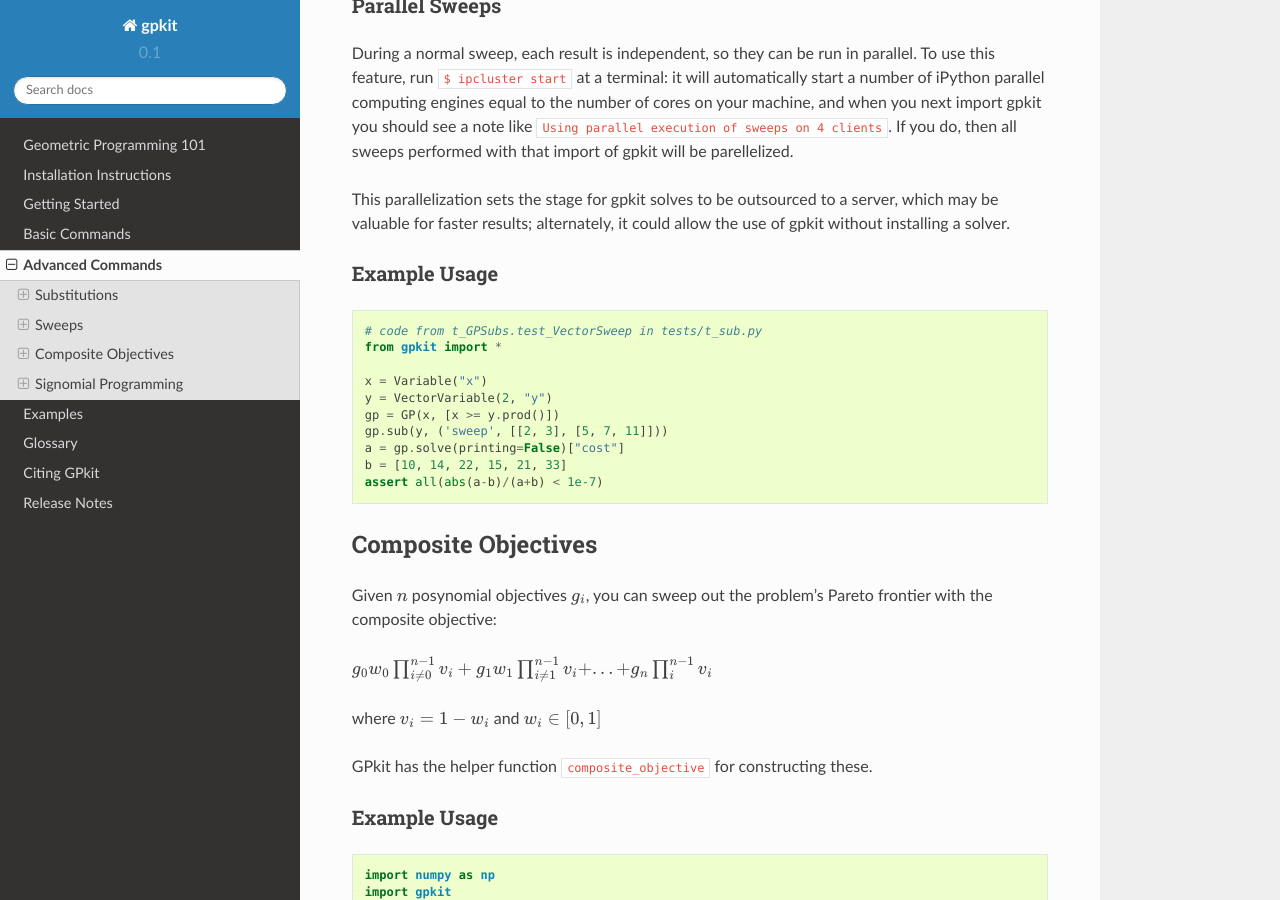
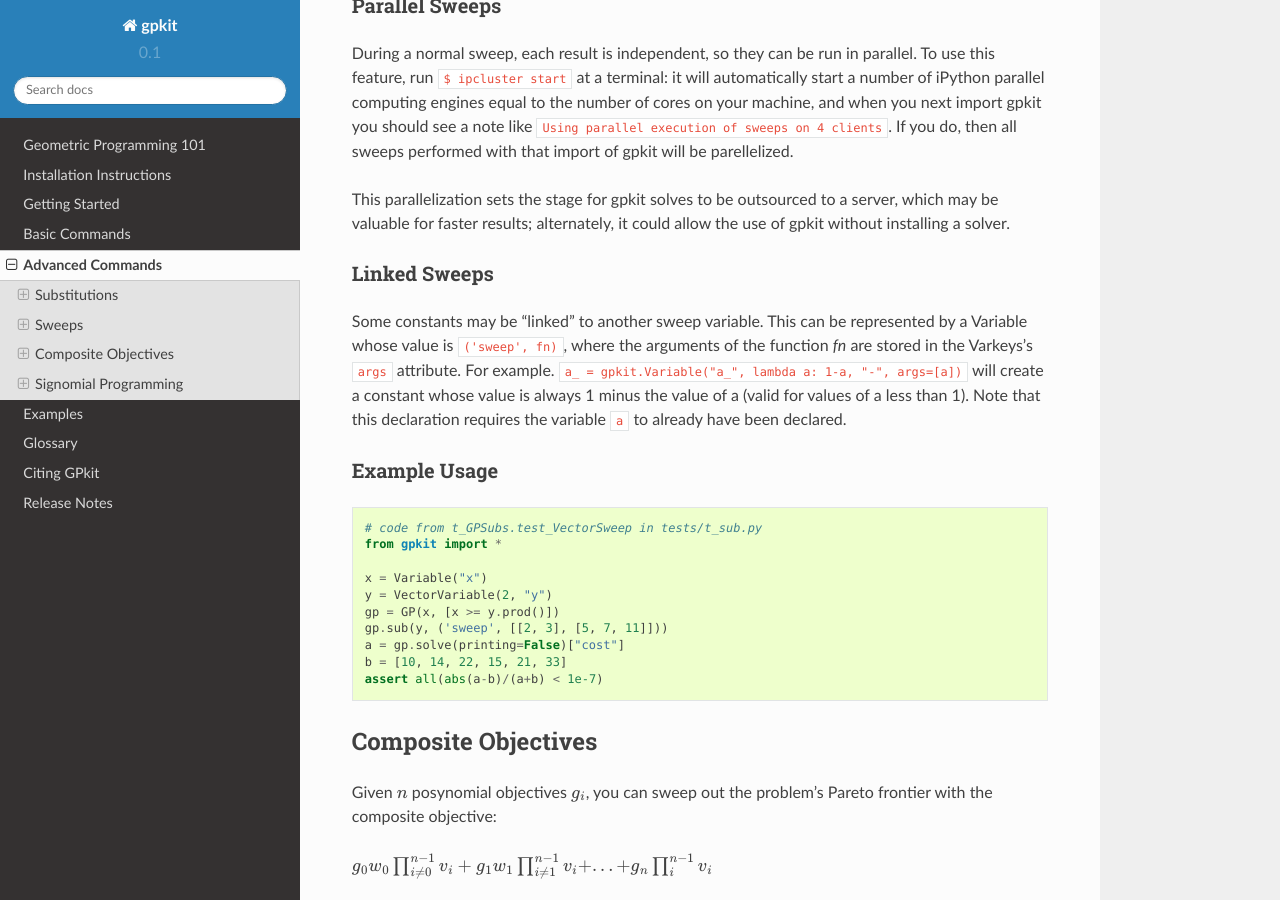
Before and after one commit to convexengineering/gpkit, a Sphinx documentation site: the page built from docs/source/advancedcommands.rst, in a window 1280 px wide and 900 px high, scrolled down 2644 px. Built offline with Sphinx 7.4.7 and the Read the Docs theme 2.0.0, drawn with Linux system fonts in a browser that asks for light colours; pages that are not in the unit, such as notebooks, are missing from menus.

Commit message:
document linked sweeps

```diff
--- a/docs/source/advancedcommands.rst
+++ b/docs/source/advancedcommands.rst
@@ -107,6 +107,11 @@ During a normal sweep, each result is independent, so they can be run in paralle
 
 This parallelization sets the stage for gpkit solves to be outsourced to a server, which may be valuable for faster results; alternately, it could allow the use of gpkit without installing a solver.
 
+Linked Sweeps
+-------------
+
+Some constants may be "linked" to another sweep variable. This can be represented by a Variable whose value is ``('sweep', fn)``, where the arguments of the function `fn` are stored in the Varkeys's ``args`` attribute. For example. ``a_ = gpkit.Variable("a_", lambda a: 1-a, "-", args=[a])`` will create a constant whose value is always 1 minus the value of a (valid for values of a less than 1). Note that this declaration requires the variable ``a`` to already have been declared.
+
 Example Usage
 -------------
 
```
